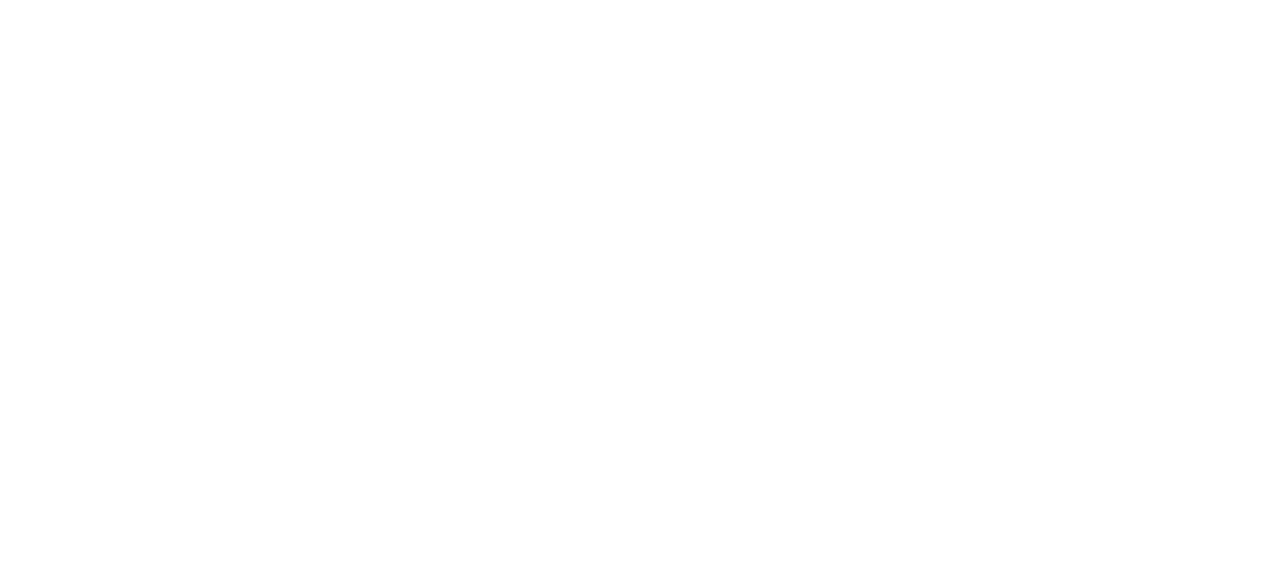
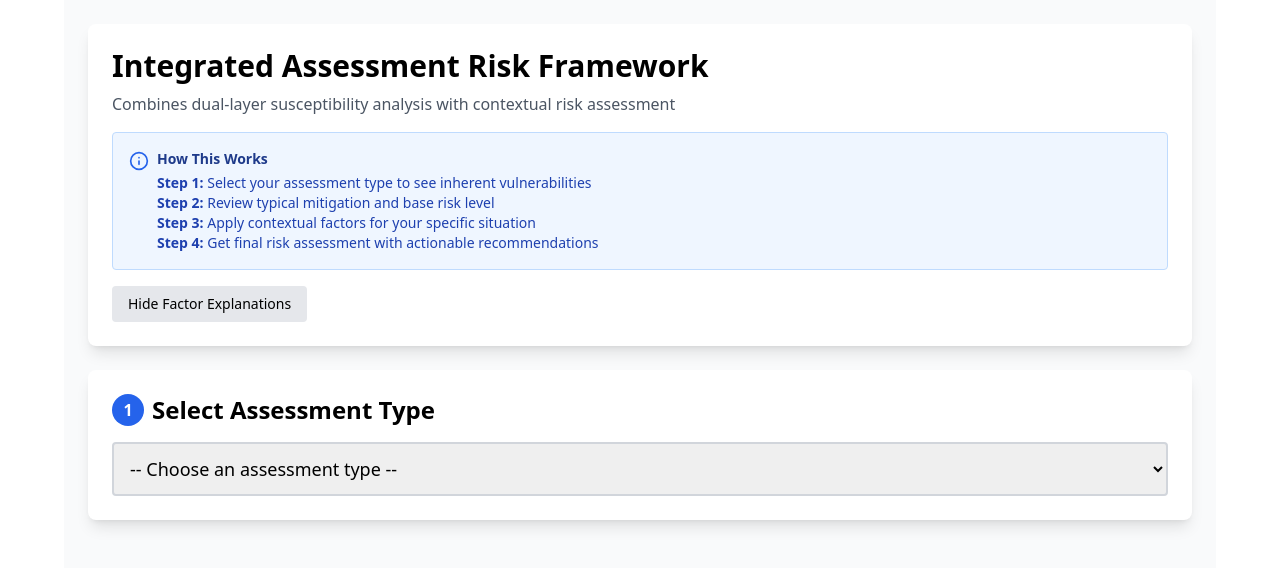
Before and after one commit to Auralsculpture/assessment-risk-tool, a plain HTML site: page index.html in a window 1280 px wide. Drawn offline with Linux system fonts and the light colour scheme; the site is published under a folder, as on GitHub Pages, so addresses that start at the root find nothing.

Commit message:
Update index.html

```diff
--- a/index.html
+++ b/index.html
@@ -4,8 +4,8 @@
     <meta charset="UTF-8" />
     <meta name="viewport" content="width=device-width, initial-scale=1.0" />
     <title>Integrated Assessment Risk Tool</title>
-    <script type="module" crossorigin src="/assets/index-DeQ8RkHk.js"></script>
-    <link rel="stylesheet" crossorigin href="/assets/index-C5FKW2Qz.css">
+    <script type="module" crossorigin src="./assets/index-DeQ8RkHk.js"></script>
+    <link rel="stylesheet" crossorigin href="./assets/index-C5FKW2Qz.css">
   </head>
   <body>
     <div id="root"></div>
```
